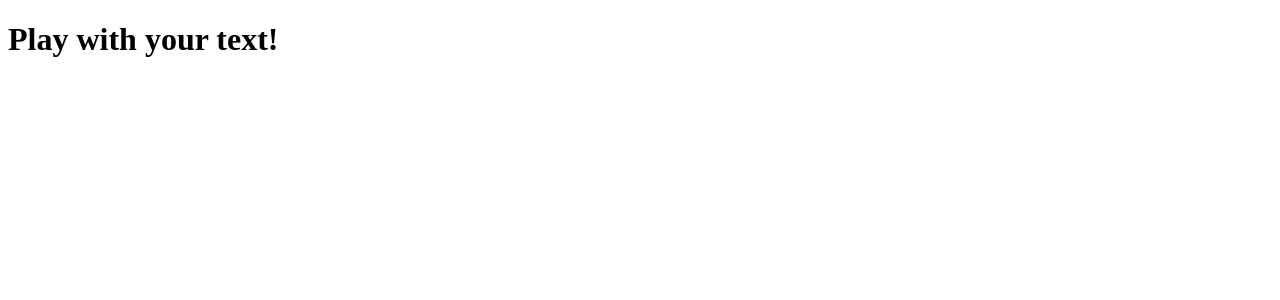
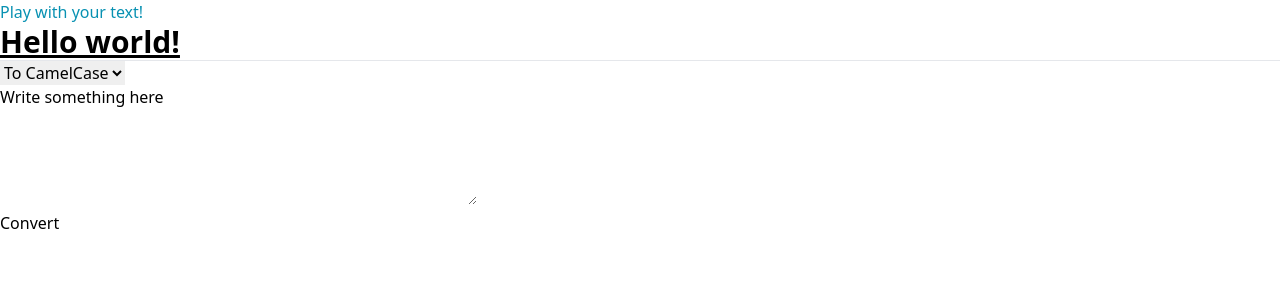
Before and after one commit to Jrod-DEV/text-converter-app, a React (Create React App) app: page / in a window 1280 px wide. Shown: the top 300 px of the page. Built offline with nearby package versions, Linux system fonts and the light colour scheme.

Commit message:
styles: tailwind setup completed

```diff
--- a/package.json
+++ b/package.json
@@ -34,5 +34,10 @@
       "last 1 firefox version",
       "last 1 safari version"
     ]
+  },
+  "devDependencies": {
+    "autoprefixer": "^10.4.0",
+    "postcss": "^8.4.5",
+    "tailwindcss": "^3.0.7"
   }
 }
--- /dev/null
+++ b/postcss.config.js
@@ -0,0 +1,6 @@
+module.exports = {
+  plugins: {
+    tailwindcss: {},
+    autoprefixer: {},
+  },
+}
--- a/src/components/App.js
+++ b/src/components/App.js
@@ -2,8 +2,29 @@ import React from 'react';
 
 export const App = () => {
   return (
-      <>
-      <h1>Play with your text!</h1>
-      </>
+    <>
+      <h1 class="text-cyan-600">Play with your text!</h1>
+      <h1 class="text-3xl font-bold underline">Hello world!</h1>
+      <hr />
+
+      <div class="relative h-32 w-32">
+        <form class="absolute inset-0">
+          <select name="select" id="">
+            <option>To CamelCase</option>
+            <option>TO UPERCASE</option>
+            <option>to lowercase</option>
+          </select>
+
+          <label for="text"></label>
+          <textarea name="textarea" rows="5" cols="50">
+            Write something here
+          </textarea>
+
+          <button name="convert-text" type="submit">
+            Convert
+          </button>
+        </form>
+      </div>
+    </>
   );
 };
--- /dev/null
+++ b/src/helpers/converter.js
@@ -0,0 +1,4 @@
+
+export const converter = () => {
+
+}
--- /dev/null
+++ b/src/index.css
@@ -0,0 +1,8 @@
+@tailwind base;
+@tailwind components;
+@tailwind utilities;
+
+button:focus {
+  outline: 1px dotted;
+  outline: 5px auto -webkit-focus-ring-color;
+}
--- a/src/index.js
+++ b/src/index.js
@@ -2,4 +2,6 @@ import React from 'react';
 import ReactDOM from 'react-dom';
 import { App } from './components/App';
 
+import './index.css';
+
 ReactDOM.render(<App />, document.getElementById('root'));
--- a/src/input.css
+++ /dev/null
@@ -1,3 +0,0 @@
-@tailwind base;
-@tailwind components;
-@tailwind utilities;
--- a/tailwind.config.js
+++ b/tailwind.config.js
@@ -1,7 +1,8 @@
 module.exports = {
-  content: ["./src/**/*.{html,js}"],
+  content: ['./src/**/*.{js,jsx,ts,tsx}'
+            ],
   theme: {
     extend: {},
   },
   plugins: [],
-}
+};
```
Also changed, not shown: 2 other files (tests, documents, lock files or other folders).
